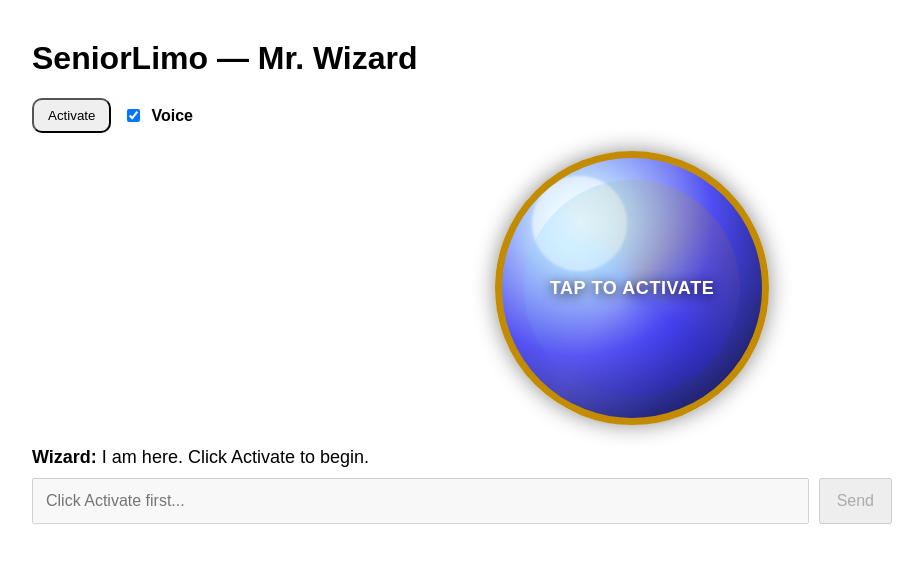
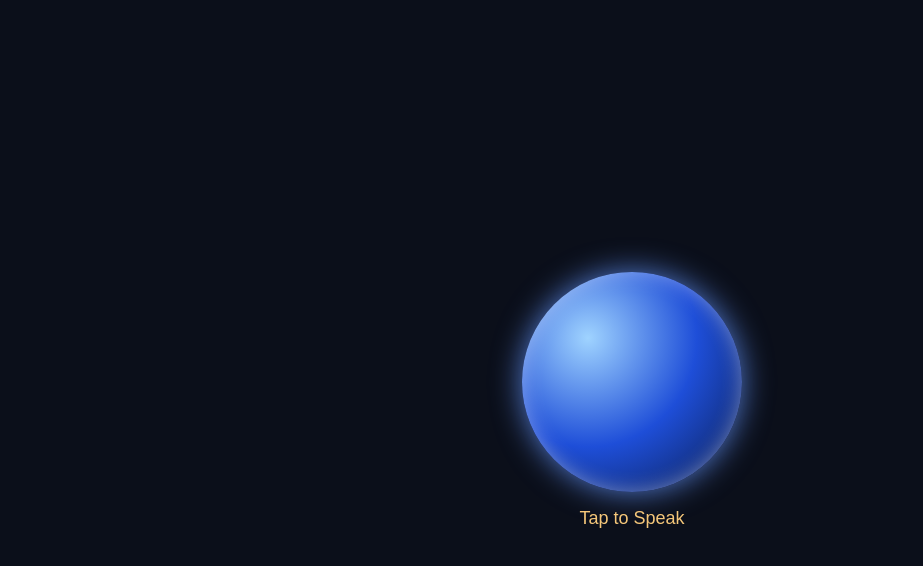
Before and after one commit to seniorlimovegas-bit/seniorlimo-wizard-clean, a Next.js app: page / in a window 1280 px wide. Shown: the top 566 px of the page, without its empty margins (8-931 px from the left). Built offline with nearby package versions, Linux system fonts and the light colour scheme.

Commit message:
Refactor Home component and add styles

```diff
--- a/pages/index.js
+++ b/pages/index.js
@@ -1,192 +1,41 @@
-
-
-import { useEffect, useRef, useState } from "react";
-
 export default function Home() {
-  const [activated, setActivated] = useState(false);
-  const [voiceOn, setVoiceOn] = useState(true);
-  const [listening, setListening] = useState(false);
-  const [input, setInput] = useState("");
-  const [answer, setAnswer] = useState("I am here. Click Activate to begin.");
-
-  const synthRef = useRef(null);
-
-  useEffect(() => {
-    if (typeof window === "undefined") return;
-    synthRef.current = window.speechSynthesis || null;
-  }, []);
-
-  const speak = (text) => {
-    try {
-      if (!voiceOn) return;
-      if (!synthRef.current) return;
-      const u = new SpeechSynthesisUtterance(text);
-      u.rate = 0.95;
-      u.pitch = 0.9;
-      u.volume = 1;
-      synthRef.current.cancel();
-      synthRef.current.speak(u);
-    } catch (e) {
-      // ignore
-    }
-  };
-
-  const activate = () => {
-    setActivated(true);
-    setAnswer("I am awake. Ask your question.");
-    speak("I am awake. Ask your question.");
-  };
-
-  const onBallTap = () => {
-    // Tap ball = quick activation + a little magic glow
-    if (!activated) {
-      activate();
-      return;
-    }
-    setListening(true);
-    setTimeout(() => setListening(false), 900);
-  };
-
-  const send = () => {
-    if (!activated) return;
-    const q = input.trim();
-    if (!q) return;
-
-    setInput("");
-    setListening(true);
-
-    // For now: placeholder response so UI works today.
-    // Later we wire this to your API call again.
-    const a = `Got it. You asked: "${q}". (Next step: connect this to the chat API.)`;
-    setTimeout(() => {
-      setAnswer(a);
-      setListening(false);
-      speak(a);
-    }, 450);
-  };
-
   return (
-    <div style={{ padding: 40, fontFamily: "Arial" }}>
-      <h1 style={{ marginTop: 0 }}>SeniorLimo — Mr. Wizard</h1>
-
-      <div style={{ display: "flex", gap: 12, alignItems: "center", marginBottom: 18 }}>
-        <button onClick={activate} style={{ padding: "8px 14px", borderRadius: 10 }}>
-          Activate
-        </button>
-
-        <label style={{ display: "flex", gap: 8, alignItems: "center", fontWeight: 700 }}>
-          <input
-            type="checkbox"
-            checked={voiceOn}
-            onChange={(e) => setVoiceOn(e.target.checked)}
-          />
-          Voice
-        </label>
-      </div>
-
-      {/* CRYSTAL BALL (NO PNG, PURE CSS) */}
-      <div style={{ textAlign: "center", margin: "18px 0 22px" }}>
-        <div
-          onClick={onBallTap}
-          style={{
-            width: 260,
-            height: 260,
-            borderRadius: "50%",
-            margin: "0 auto",
-            cursor: "pointer",
-            position: "relative",
-            overflow: "hidden",
-            border: "7px solid #C28B00",
-            background: listening
-              ? "radial-gradient(circle at 30% 25%, rgba(255,255,255,0.95) 0%, rgba(125,211,255,0.9) 14%, rgba(41,38,239,0.95) 52%, rgba(7,12,28,1) 100%)"
-              : "radial-gradient(circle at 30% 25%, rgba(255,255,255,0.9) 0%, rgba(191,231,255,0.9) 12%, rgba(41,38,239,0.85) 50%, rgba(7,12,28,1) 100%)",
-            boxShadow: listening
-              ? "0 0 42px rgba(41,38,239,0.9), 0 0 22px rgba(194,139,0,0.85)"
-              : "0 0 22px rgba(0,0,0,0.45)",
-            userSelect: "none",
-          }}
-        >
-          {/* glossy shine */}
-          <div
-            style={{
-              position: "absolute",
-              top: 18,
-              left: 30,
-              width: 95,
-              height: 95,
-              borderRadius: "50%",
-              background: "rgba(255,255,255,0.55)",
-              filter: "blur(1px)",
-            }}
-          />
-
-          {/* shimmer sweep */}
-          <div
-            style={{
-              position: "absolute",
-              inset: -60,
-              transform: "rotate(25deg)",
-              background:
-                "linear-gradient(90deg, rgba(255,255,255,0) 0%, rgba(255,255,255,0.20) 45%, rgba(255,255,255,0) 70%)",
-              opacity: listening ? 0.8 : 0.45,
-            }}
-          />
-
-          {/* inner swirl */}
-          <div
-            style={{
-              position: "absolute",
-              inset: 22,
-              borderRadius: "50%",
-              background: listening
-                ? "conic-gradient(from 200deg, rgba(255,255,255,0.0), rgba(125,211,255,0.35), rgba(194,139,0,0.22), rgba(41,38,239,0.35), rgba(255,255,255,0.0))"
-                : "conic-gradient(from 220deg, rgba(255,255,255,0.0), rgba(125,211,255,0.25), rgba(194,139,0,0.18), rgba(41,38,239,0.25), rgba(255,255,255,0.0))",
-              filter: "blur(0.4px)",
-            }}
-          />
-
-          {/* label */}
-          <div
-            style={{
-              position: "absolute",
-              inset: 0,
-              display: "flex",
-              alignItems: "center",
-              justifyContent: "center",
-              fontWeight: 900,
-              letterSpacing: 0.6,
-              color: "#fff",
-              textShadow: "0 2px 12px rgba(0,0,0,0.85)",
-              textAlign: "center",
-              padding: 18,
-              fontSize: 18,
-            }}
-          >
-            {activated ? (listening ? "LISTENING…" : "TAP THE CRYSTAL BALL") : "TAP TO ACTIVATE"}
-          </div>
-        </div>
-      </div>
-
-      <div style={{ fontSize: 18, marginBottom: 10 }}>
-        <b>Wizard:</b> {answer}
-      </div>
-
-      <div style={{ display: "flex", gap: 10, maxWidth: 860 }}>
-        <input
-          value={input}
-          onChange={(e) => setInput(e.target.value)}
-          placeholder={activated ? "Ask Mr. Wizard..." : "Click Activate first..."}
-          disabled={!activated}
-          style={{ flex: 1, padding: 12, fontSize: 16 }}
-        />
-        <button
-          onClick={send}
-          disabled={!activated}
-          style={{ padding: "10px 16px", fontSize: 16 }}
-        >
-          Send
-        </button>
+    <div style={styles.page}>
+      <div style={styles.ballWrapper}>
+        <div style={styles.crystalBall}></div>
+        <div style={styles.label}>Tap to Speak</div>
       </div>
     </div>
   );
 }
+
+const styles = {
+  page: {
+    height: "100vh",
+    display: "flex",
+    alignItems: "center",
+    justifyContent: "center",
+    backgroundColor: "#0b0f1a",
+  },
+  ballWrapper: {
+    display: "flex",
+    flexDirection: "column",
+    alignItems: "center",
+  },
+  crystalBall: {
+    width: 220,
+    height: 220,
+    borderRadius: "50%",
+    background:
+      "radial-gradient(circle at 30% 30%, #9fd3ff, #1e4ed8, #0a1a44)",
+    boxShadow:
+      "0 0 30px rgba(100,150,255,0.8), inset 0 0 20px rgba(255,255,255,0.4)",
+    cursor: "pointer",
+  },
+  label: {
+    marginTop: 16,
+    fontSize: 18,
+    color: "#f5c77a",
+    fontFamily: "sans-serif",
+  },
+};
```
